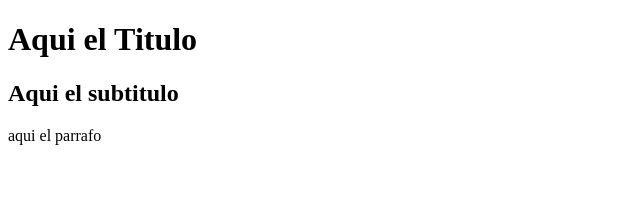
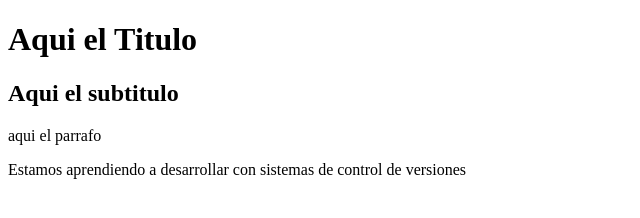
Before and after one commit to oscarbst/java_web_oscarbst, a plain HTML site: page index.html in a window 1280 px wide. Shown: the whole page, without its empty margins (0-640 px from the left). Drawn offline with Linux system fonts and the light colour scheme.

Commit message:
Mas detalles al index de informacion extra

```diff
--- a/index.html
+++ b/index.html
@@ -9,5 +9,6 @@
     <h1>Aqui el Titulo</h1>
     <h2>Aqui el subtitulo</h2>
     <p>aqui el parrafo</p>
+    <p>Estamos aprendiendo a desarrollar con sistemas de control de versiones</p>
 </body>
 </html>
```
